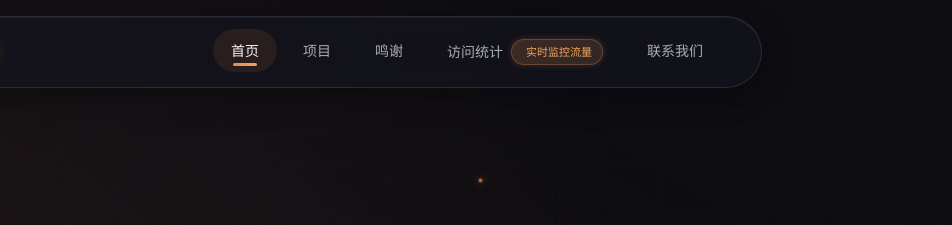
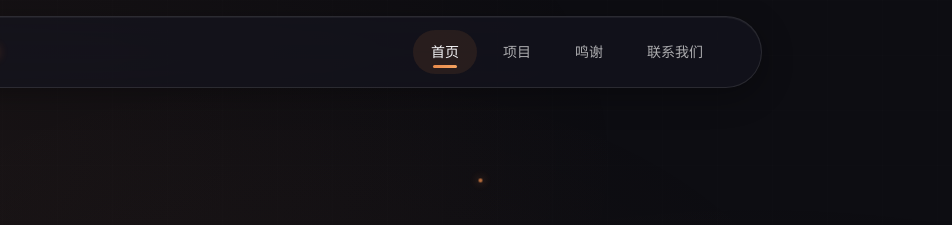
Before and after one commit to s7ae/astro-t7web, an Astro site: page / in a window 1280 px wide. Shown: the top 225 px of the page, 328-1280 px from the left. Built offline with nearby package versions, Linux system fonts and the light colour scheme; Astro itself is replaced by a stand-in of ours.

Commit message:
Update Header.astro

```diff
--- a/src/components/Header.astro
+++ b/src/components/Header.astro
@@ -8,7 +8,7 @@ const navItems = [
   { href: '/', label: '首页' },
   { href: '/projects', label: '项目' },
   { href: '/team', label: '鸣谢' },
-  { href: '/stats', label: '访问统计', description: '实时监控流量' },
+  // { href: '/stats', label: '访问统计', description: '实时监控流量' },
   { href: '/contact', label: '联系我们' },
 ];
 
```
